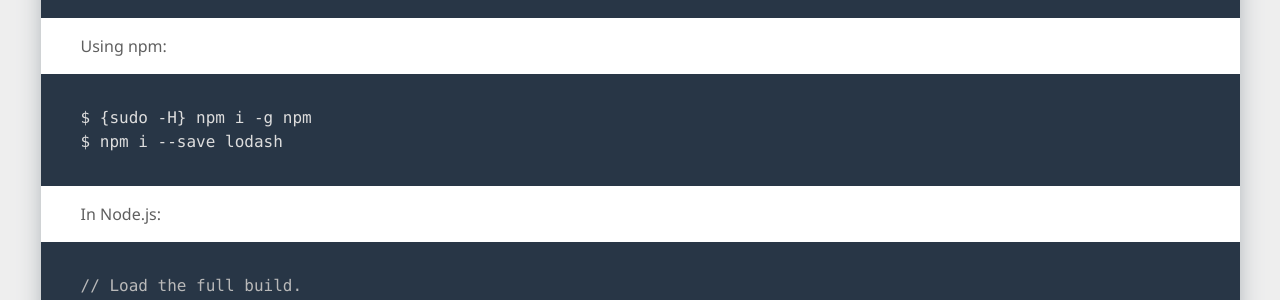
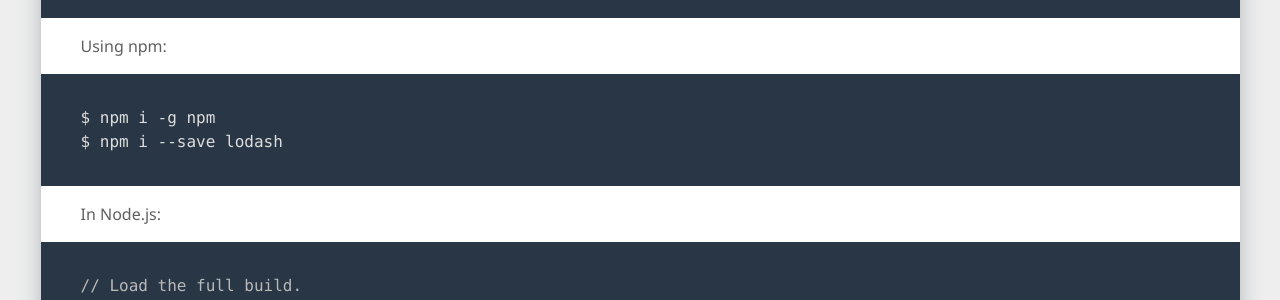
Before and after one commit to lodash/lodash.com, a Jekyll site: the page built from index.html, in a window 1280 px wide. Shown: the part 791-1091 px from the top of the page. Built offline with Jekyll 4.4.1, drawn with Linux system fonts in a browser that asks for light colours; nearby versions of some CDN libraries.

Commit message:
Remove sudo from usage examples.

```diff
--- a/custom-builds.html
+++ b/custom-builds.html
@@ -9,7 +9,7 @@
   <h1>Custom Builds</h1>
   <p>Custom builds make it easy to create lightweight versions of Lodash containing only the features you need. To top it off, we handle all function dependency &amp; alias mapping for you. Review the <a href="https://github.com/lodash/lodash/wiki/build-differences">build differences</a> &amp; pick the one that’s right for you.</p>
   <p>The Lodash command-line interface is available when <a href="https://npmjs.org/package/lodash-cli"><code>lodash-cli</code></a> is installed as a global package:
-  <div class="highlight shell"><pre class="editor editor-colors"><div class="line"><span class="source shell"><span>$&#xA0;{sudo&#xA0;-H}&#xA0;npm&#xA0;i&#xA0;-g&#xA0;npm</span></span></div><div class="line"><span class="source shell"><span>$&#xA0;{sudo&#xA0;-H}&#xA0;npm&#xA0;i&#xA0;-g&#xA0;lodash-cli</span></span></div><div class="line"><span class="source shell"><span>$&#xA0;lodash&#xA0;-h</span></span></div></pre></div></p>
+  <div class="highlight shell"><pre class="editor editor-colors"><div class="line"><span class="source shell"><span>$&#xA0;npm&#xA0;i&#xA0;-g&#xA0;npm</span></span></div><div class="line"><span class="source shell"><span>$&#xA0;npm&#xA0;i&#xA0;-g&#xA0;lodash-cli</span></span></div><div class="line"><span class="source shell"><span>$&#xA0;lodash&#xA0;-h</span></span></div></pre></div></p>
 </section>
 
 <section>
--- a/index.html
+++ b/index.html
@@ -41,7 +41,7 @@
 
   <p>Using npm:</p>
   {% raw %}
-  <div class="highlight shell"><pre class="editor editor-colors"><div class="line"><span class="source shell"><span>$&nbsp;{sudo&nbsp;-H}&nbsp;npm&nbsp;i&nbsp;-g&nbsp;npm</span></span></div><div class="line"><span class="source shell"><span>$&nbsp;npm&nbsp;i&nbsp;--save&nbsp;lodash</span></span></div></pre></div>
+  <div class="highlight shell"><pre class="editor editor-colors"><div class="line"><span class="source shell"><span>$&nbsp;npm&nbsp;i&nbsp;-g&nbsp;npm</span></span></div><div class="line"><span class="source shell"><span>$&nbsp;npm&nbsp;i&nbsp;--save&nbsp;lodash</span></span></div></pre></div>
   {% endraw %}
 
   <p>In Node.js:</p>
```
